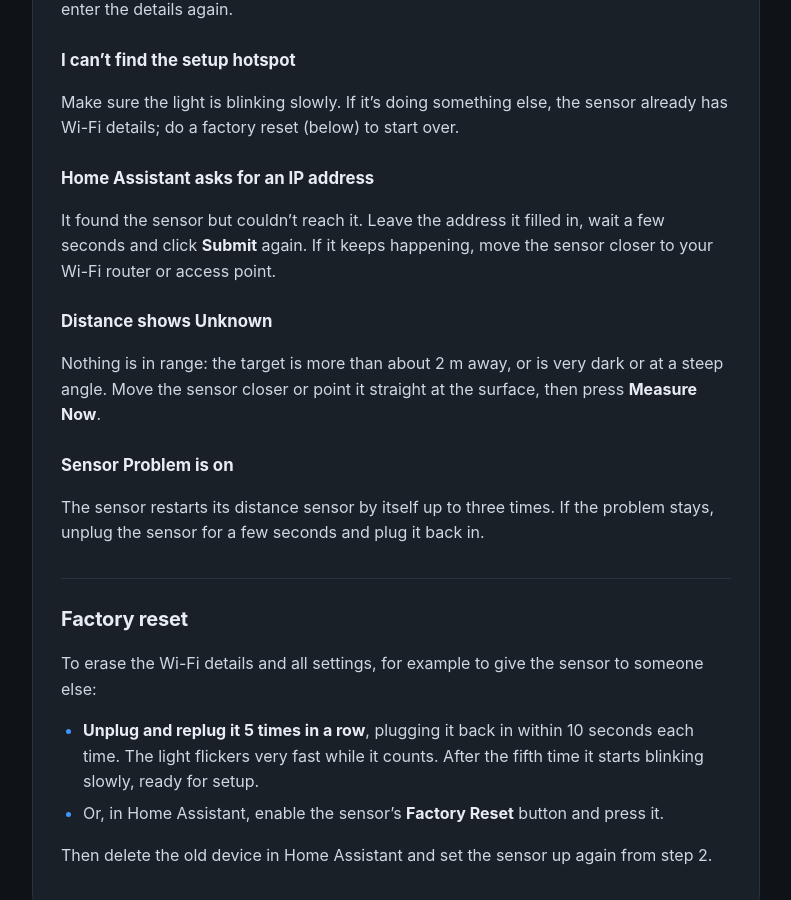
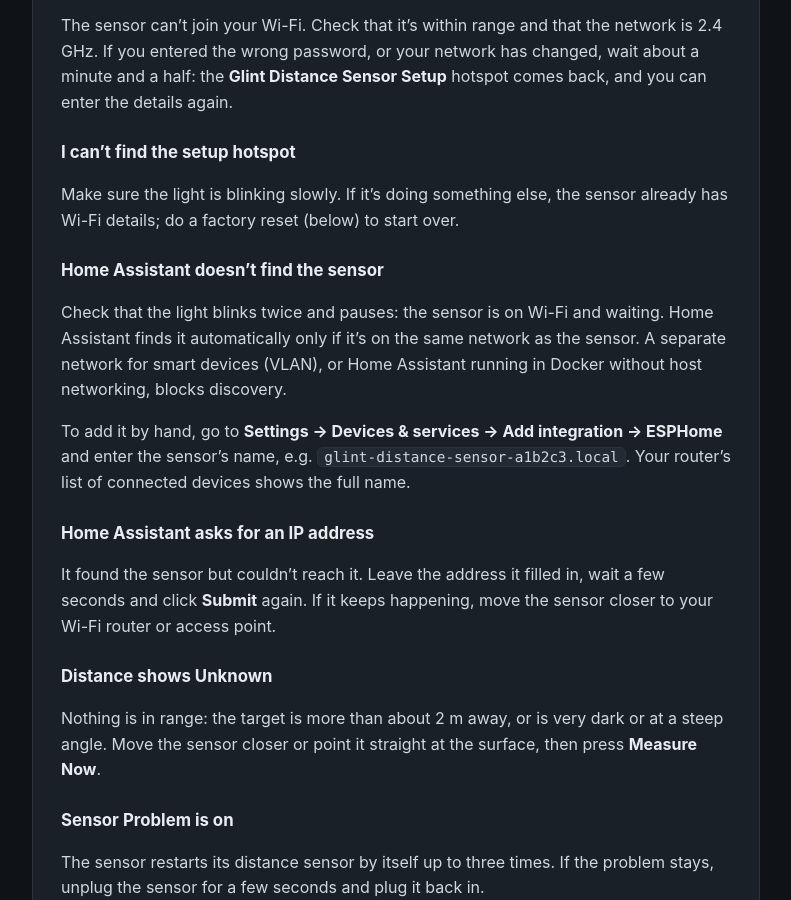
Before and after one commit to craigthompson/glint-distance-sensor, a Jekyll site: the page built from static/index.md, in a window 1280 px wide and 900 px high, scrolled down 3817 px. Shown: the whole window, without its empty margins (244-1035 px from the left). Built offline with Jekyll 4.4.1, drawn with Linux system fonts in a browser that asks for light colours; our own code applies the rules of GitHub Pages for plain Markdown files; some of the changed text lies outside the part shown.

Commit message:
Quick start: nothing to install, and what to do when Home Assistant doesn't find the sensor (#25)

```diff
--- a/static/index.md
+++ b/static/index.md
@@ -36,6 +36,8 @@ The light **blinks fast** while it connects, then **blinks twice and pauses** on
 2. Click **Submit** to confirm, then choose an area for the sensor if you like.
 
 The light starts **breathing slowly**: the sensor is set up. It takes its first measurement a few seconds later.
+
+Nothing to install: ESPHome support is built into Home Assistant. You don't need the ESPHome Device Builder add-on. If the sensor doesn't show up, see [Home Assistant doesn't find the sensor](#home-assistant-doesnt-find-the-sensor).
 
 ## 4. Mount it
 
@@ -99,6 +101,12 @@ The sensor can't join your Wi-Fi. Check that it's within range and that the netw
 
 Make sure the light is blinking slowly. If it's doing something else, the sensor already has Wi-Fi details; do a factory reset (below) to start over.
 
+### Home Assistant doesn't find the sensor
+
+Check that the light blinks twice and pauses: the sensor is on Wi-Fi and waiting. Home Assistant finds it automatically only if it's on the same network as the sensor. A separate network for smart devices (VLAN), or Home Assistant running in Docker without host networking, blocks discovery.
+
+To add it by hand, go to **Settings → Devices & services → Add integration → ESPHome** and enter the sensor's name, e.g. `glint-distance-sensor-a1b2c3.local`. Your router's list of connected devices shows the full name.
+
 ### Home Assistant asks for an IP address
 
 It found the sensor but couldn't reach it. Leave the address it filled in, wait a few seconds and click **Submit** again. If it keeps happening, move the sensor closer to your Wi-Fi router or access point.
```
